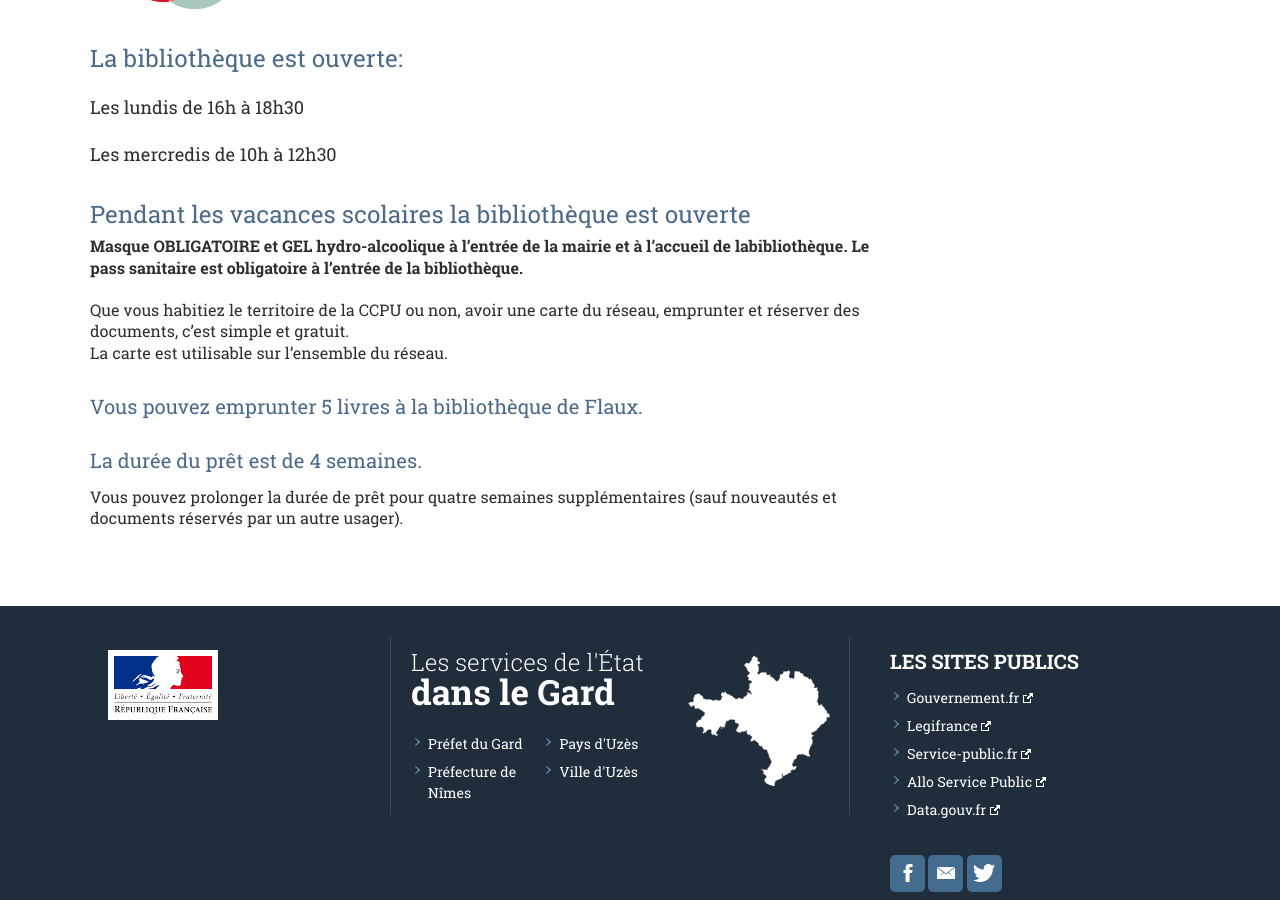
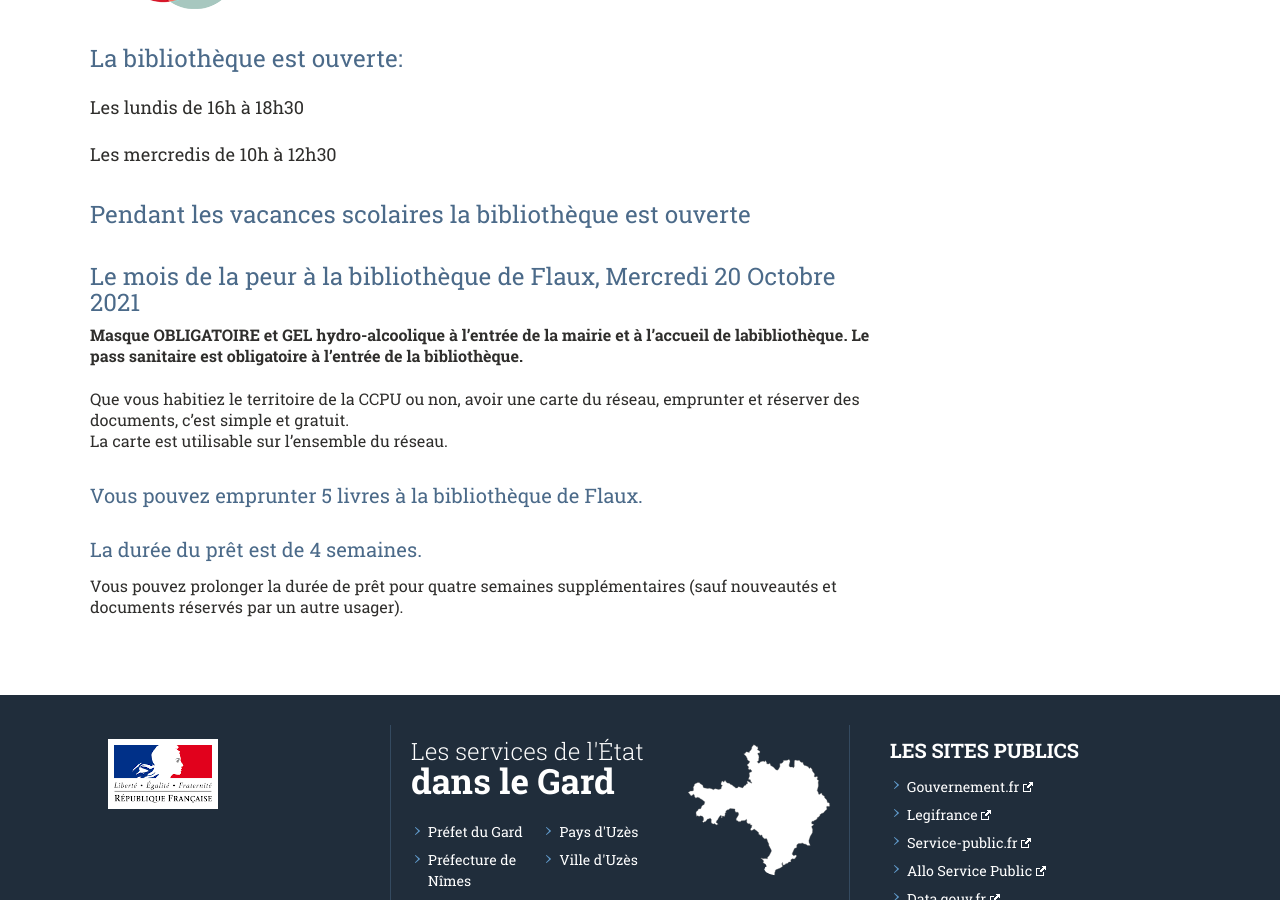
Before and after one commit to Flaux-Village/flaux-village.github.io, a Jekyll site: the page built from bibliotheque.md, in a window 1280 px wide and 900 px high, scrolled down 1056 px. Built offline with Jekyll 4.4.1, drawn with Linux system fonts in a browser that asks for light colours; our own code applies the rules of GitHub Pages for plain Markdown files.

Commit message:
Update bibliotheque.md

```diff
--- a/bibliotheque.md
+++ b/bibliotheque.md
@@ -39,6 +39,7 @@ menu_secondaire:
 ### Les mercredis de 10h à 12h30 <br>
 
 # Pendant les vacances scolaires la bibliothèque est ouverte <br>
+# Le mois de la peur à la bibliothèque de Flaux, Mercredi 20 Octobre 2021 <br>
 
 <b>Masque OBLIGATOIRE et GEL hydro-alcoolique à l’entrée de la mairie et à l’accueil de labibliothèque. Le pass sanitaire est obligatoire à l’entrée de la bibliothèque.</b><br>
 
```
